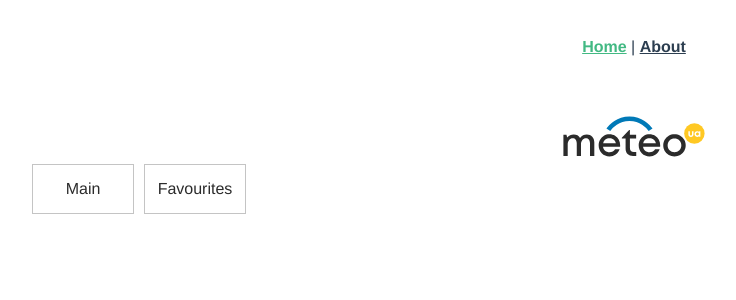
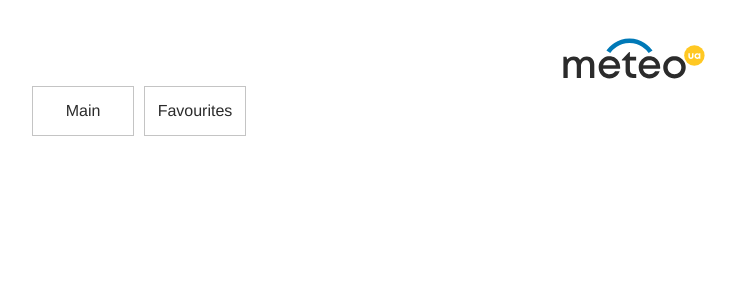
Before and after one commit to VladVoynalovych/weather_app, a Vue app: page / in a window 1280 px wide. Shown: the top 300 px of the page, without its empty margins (6-742 px from the left). Built offline with nearby package versions, Linux system fonts and the light colour scheme.

Commit message:
update( app.vue ): layout

```diff
--- a/src/App.vue
+++ b/src/App.vue
@@ -1,9 +1,5 @@
 <template>
   <div id="app">
-    <nav>
-      <router-link to="/">Home</router-link> |
-      <router-link to="/about">About</router-link>
-    </nav>
     <router-view/>
   </div>
 </template>
```
